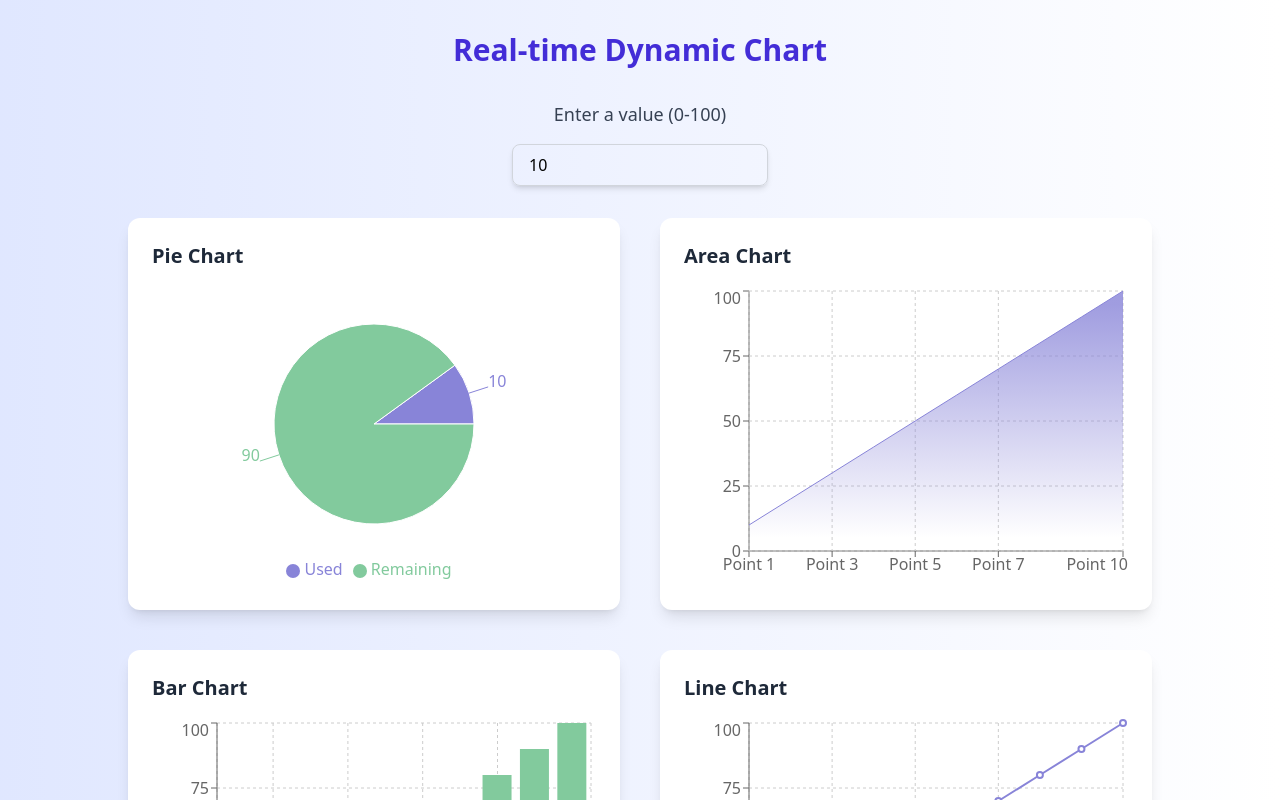
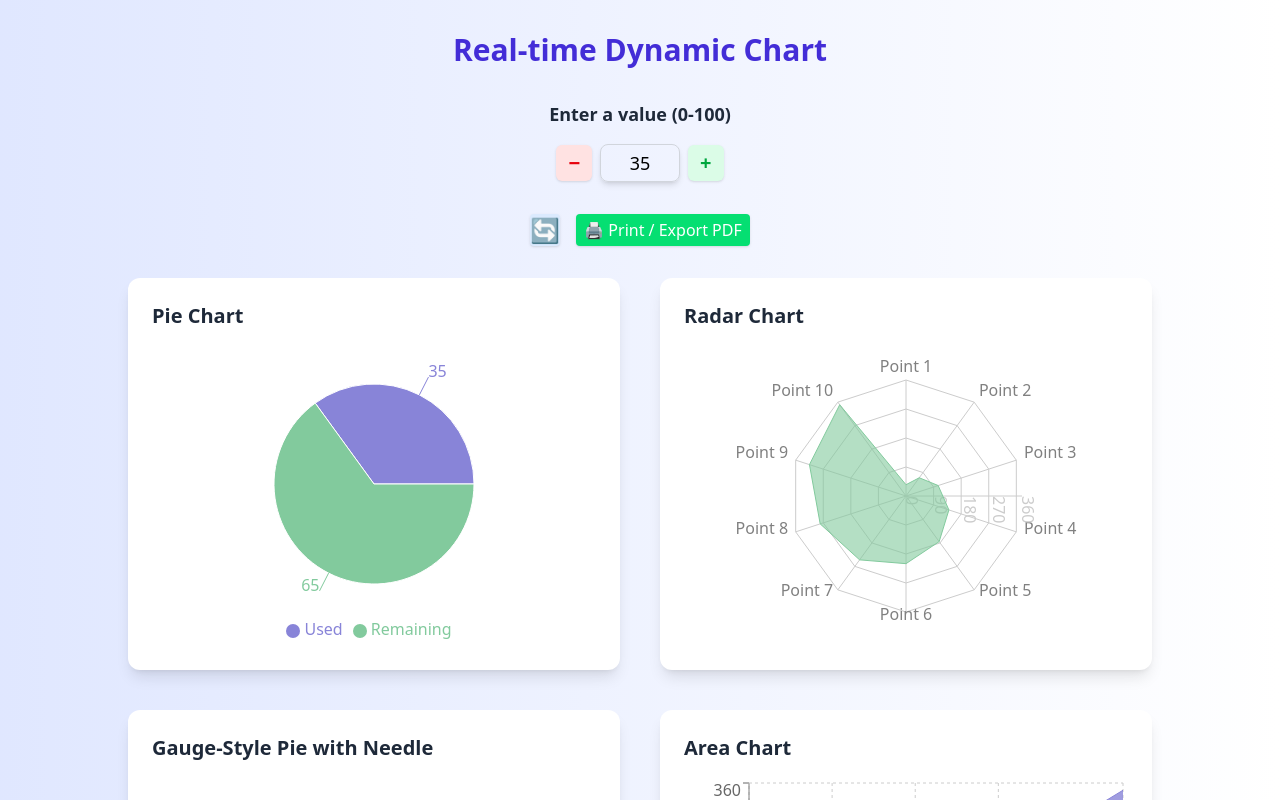
Before and after one commit to Sahasawat-Boss/Easy-Dynamic-Chart, a Next.js app: page / in a window 1280 px wide. Shown: the top 800 px of the page. Built offline with nearby package versions, Linux system fonts and the light colour scheme.

Commit message:
Update Buttons

```diff
--- a/src/app/components/InputControl.jsx
+++ /dev/null
@@ -1,23 +0,0 @@
-// components/InputControl.jsx
-"use client"
-
-import { useState } from "react";
-
-export default function InputControl({ value, setValue }) {
-    return (
-        <div className="mb-8 flex flex-col items-center gap-4">
-            <label htmlFor="inputValue" className="text-lg font-medium text-gray-700">
-                Enter a value (0-100)
-            </label>
-            <input
-                id="inputValue"
-                type="number"
-                value={value}
-                min={0}
-                max={100}
-                onChange={(e) => setValue(Number(e.target.value))}
-                className="px-4 py-2 border border-gray-300 rounded-lg w-64 shadow-md"
-            />
-        </div>
-    );
-}
--- /dev/null
+++ b/src/app/components/PieChartWithNeedle.jsx
@@ -0,0 +1,70 @@
+"use client";
+
+import {
+    PieChart,
+    Pie,
+    Cell,
+    ResponsiveContainer,
+} from "recharts";
+
+const COLORS = ["#8884d8", "#82ca9d"];
+
+const renderNeedle = (value, viewBox) => {
+    const { cx, cy, outerRadius } = viewBox;
+    const angle = 180 * (1 - value / 100);
+    const rad = (Math.PI * angle) / 180;
+    const x = cx + outerRadius * Math.cos(rad);
+    const y = cy - outerRadius * Math.sin(rad);
+
+    return (
+        <>
+            <line x1={cx} y1={cy} x2={x} y2={y} stroke="#8884d8" strokeWidth={3} />
+            <circle cx={cx} cy={cy} r={5} fill="#8884d8" stroke="white" strokeWidth={2} />
+        </>
+    );
+};
+
+export default function PieChartWithNeedle({ value }) {
+    const data = [
+        { name: "Used", value },
+        { name: "Remaining", value: 100 - value },
+    ];
+
+    return (
+        <div className="bg-white p-6 rounded-xl shadow-lg">
+            <h2 className="text-xl font-semibold mb-4 text-gray-800">
+                Gauge-Style Pie with Needle
+            </h2>
+            <ResponsiveContainer width="100%" height={220}>
+                <PieChart>
+                    <Pie
+                        data={data}
+                        cx="50%"
+                        cy="100%" // Push down to bottom
+                        startAngle={180}
+                        endAngle={0}
+                        innerRadius="70%"
+                        outerRadius="100%"
+                        dataKey="value"
+                        stroke="none"
+                        isAnimationActive={false}
+                        label={false}
+                    >
+                        {data.map((_, index) => (
+                            <Cell key={`cell-${index}`} fill={COLORS[index % COLORS.length]} />
+                        ))}
+                    </Pie>
+                    <Pie
+                        data={[{ value: 100 }]}
+                        cx="50%"
+                        cy="100%"
+                        outerRadius="100%"
+                        fill="transparent"
+                        activeIndex={0}
+                        activeShape={(props) => renderNeedle(value, props)}
+                    />
+                </PieChart>
+            </ResponsiveContainer>
+        </div>
+    );
+}
--- /dev/null
+++ b/src/app/components/PieChartWithPaddingAngle.jsx
@@ -0,0 +1,43 @@
+"use client";
+
+import {
+    PieChart,
+    Pie,
+    Cell,
+    Tooltip,
+    Legend,
+    ResponsiveContainer,
+} from "recharts";
+
+const COLORS = ["#8884d8", "#82ca9d", "#ffc658", "#ff8042"];
+
+export default function PieChartWithPaddingAngle({ data }) {
+    return (
+        <div className="bg-white p-6 rounded-xl shadow-lg">
+            <h2 className="text-xl font-semibold mb-4 text-gray-800">
+                Pie Chart with Padding Angle
+            </h2>
+            <ResponsiveContainer width="100%" height={300}>
+                <PieChart>
+                    <Pie
+                        data={data}
+                        dataKey="value"
+                        nameKey="name"
+                        cx="50%"
+                        cy="50%"
+                        outerRadius={100}
+                        paddingAngle={5}
+                        fill="#8884d8"
+                        label
+                    >
+                        {data.map((_, index) => (
+                            <Cell key={`cell-${index}`} fill={COLORS[index % COLORS.length]} />
+                        ))}
+                    </Pie>
+                    <Legend />
+                    <Tooltip />
+                </PieChart>
+            </ResponsiveContainer>
+        </div>
+    );
+}
--- /dev/null
+++ b/src/app/components/RadarChartBox.jsx
@@ -0,0 +1,28 @@
+"use client";
+
+import {
+    RadarChart,
+    PolarGrid,
+    PolarAngleAxis,
+    PolarRadiusAxis,
+    Radar,
+    ResponsiveContainer,
+    Tooltip,
+} from "recharts";
+
+export default function RadarChartBox({ data }) {
+    return (
+        <div className="bg-white p-6 rounded-xl shadow-lg">
+            <h2 className="text-xl font-semibold mb-4 text-gray-800">Radar Chart</h2>
+            <ResponsiveContainer width="100%" height={300}>
+                <RadarChart data={data}>
+                    <PolarGrid />
+                    <PolarAngleAxis dataKey="name" />
+                    <PolarRadiusAxis />
+                    <Radar name="Value" dataKey="value" stroke="#82ca9d" fill="#82ca9d" fillOpacity={0.6} />
+                    <Tooltip />
+                </RadarChart>
+            </ResponsiveContainer>
+        </div>
+    );
+}
--- /dev/null
+++ b/src/app/components/button/InputControl.jsx
@@ -0,0 +1,55 @@
+"use client";
+
+export default function InputControl({ value, setValue }) {
+    const handleInputChange = (e) => {
+        const input = e.target.value;
+        if (/^[0-9\b]+$/.test(input) || input === "") {
+            const num = Number(input);
+            if (num >= 0 && num <= 100) {
+                setValue(num);
+            } else if (input === "") {
+                setValue(0); // fallback to 0 if user clears
+            }
+        }
+    };
+
+    const increase = () => {
+        setValue((prev) => Math.min(prev + 1, 100));
+    };
+
+    const decrease = () => {
+        setValue((prev) => Math.max(prev - 1, 0));
+    };
+
+    return (
+        <div className="mb-8 flex flex-col items-center gap-4">
+            <label htmlFor="inputValue" className="text-lg font-semibold text-gray-800">
+                Enter a value (0-100)
+            </label>
+
+            <div className="flex items-center space-x-2">
+                <button
+                    onClick={decrease}
+                    className="px-3 py-1 rounded-md bg-red-100 hover:bg-red-200 text-red-600 text-xl font-bold shadow"
+                >
+                    −
+                </button>
+
+                <input
+                    id="inputValue"
+                    type="text"
+                    value={value}
+                    onChange={handleInputChange}
+                    className="text-center px-4 py-1 border border-gray-300 rounded-lg w-20 shadow-md text-lg"
+                />
+
+                <button
+                    onClick={increase}
+                    className="px-3 py-1 rounded-md bg-green-100 hover:bg-green-200 text-green-600 text-xl font-bold shadow"
+                >
+                    +
+                </button>
+            </div>
+        </div>
+    );
+}
--- /dev/null
+++ b/src/app/components/button/Reload-Export.jsx
@@ -0,0 +1,29 @@
+// components/ExportButtons.jsx
+"use client";
+
+export default function ReloadExport() {
+    const handleReload = () => {
+        window.location.reload();
+    };
+
+    const handlePrint = () => {
+        window.print();
+    };
+
+    return (
+        <div className="flex justify-center gap-4 mb-8">
+            <button
+                onClick={handleReload}
+                className=" rounded bg-blue-100 hover:bg-blue-200 text-blue-700 font-medium shadow text-2xl hover:cursor-pointer"
+            >
+                🔄
+            </button>
+            <button
+                onClick={handlePrint}
+                className="px-2 py-1 rounded bg-green-400 hover:bg-green-200 text-white font-medium shadow hover:cursor-pointer"
+            >
+                🖨️ Print / Export PDF
+            </button>
+        </div>
+    );
+}
--- a/src/app/page.jsx
+++ b/src/app/page.jsx
@@ -2,14 +2,19 @@
 "use client";
 
 import { useState } from "react";
-import InputControl from "./components/InputControl";
+import InputControl from "./components/button/InputControl";
+import RadarChartBox from "./components/RadarChartBox";
 import LineChartBox from "./components/LineChartBox";
-import PieChartBox from "./components/PieChartBox";
 import BarChartBox from "./components/BarChartBox";
 import AreaChartBox from "./components/AreaChartBox";
+import PieChartBox from "./components/PieChartBox";
+import ReloadExport from "./components/button/Reload-Export";
+import PieChartWithNeedle from "./components/PieChartWithNeedle"; //
+//import PieChartWithPaddingAngle from "./components/PieChartWithPaddingAngle";
+
 
 export default function Home() {
-  const [value, setValue] = useState(10);
+  const [value, setValue] = useState(35); //Default Value
 
   const lineData = Array.from({ length: 10 }, (_, i) => ({
     name: `Point ${i + 1}`,
@@ -29,12 +34,16 @@ export default function Home() {
         </h1>
 
         <InputControl value={value} setValue={setValue} />
+        <ReloadExport />
 
         <div className="grid grid-cols-1 md:grid-cols-2 gap-10">
-          <PieChartBox data={pieData} />
+          <PieChartBox data={pieData}/>
+          <RadarChartBox data={lineData} />
+          <PieChartWithNeedle value={value} />
           <AreaChartBox data={lineData} />
           <BarChartBox data={lineData} />
           <LineChartBox data={lineData} />
+
         </div>
       </div>
     </main>
```
